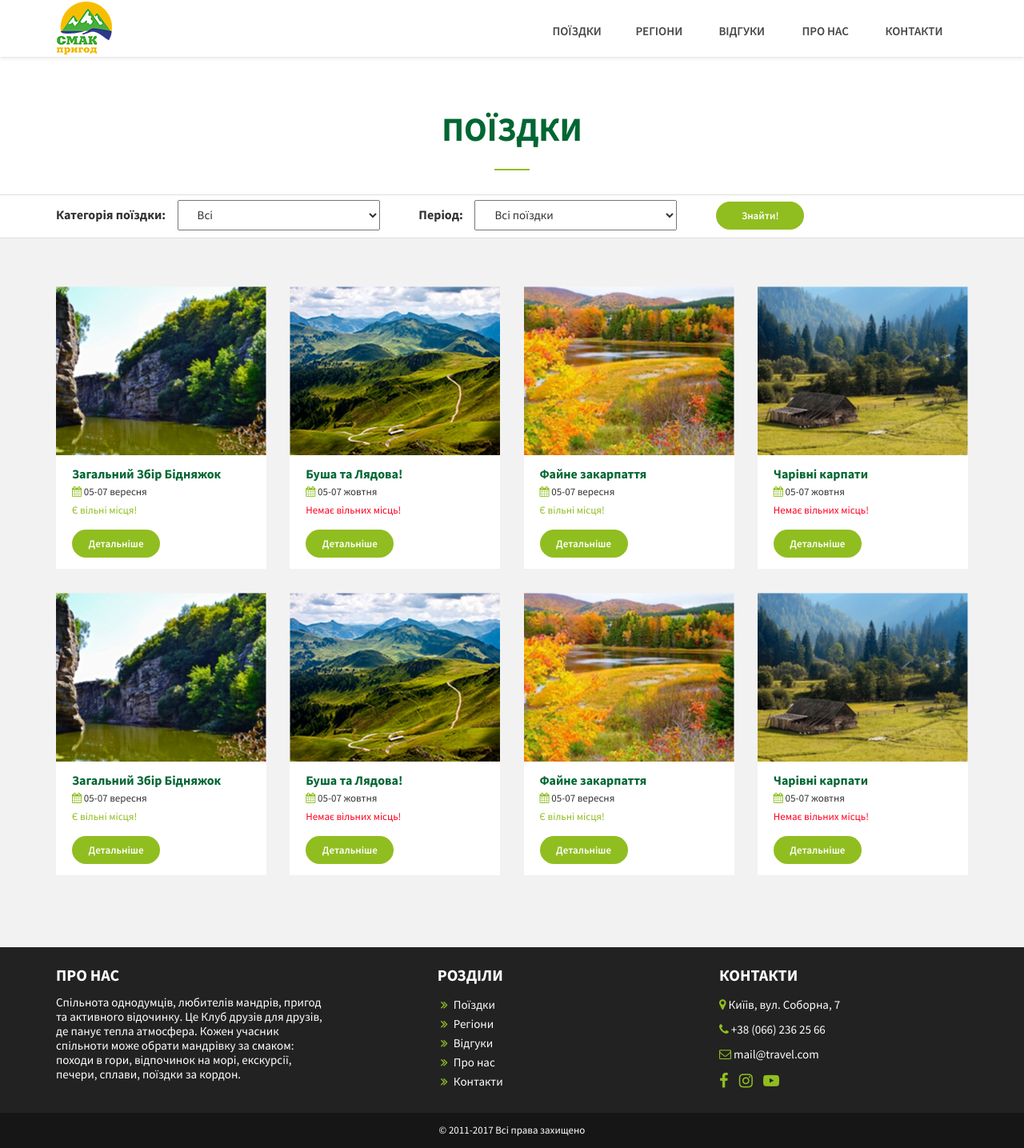
After one commit to KRO94/Tourism, a PHP site: page /poizdku.php in a window 1280 px wide. The commit adds this page. Shown: the whole page at 80% size. Run offline with PHP 8.4, Linux system fonts and the light colour scheme.

Commit message:
travel page

```diff
--- a/css/style.css
+++ b/css/style.css
@@ -70,6 +70,11 @@ p, hr, ol, ul {
 :focus::-moz-placeholder          {color: transparent}
 :focus:-moz-placeholder           {color: transparent}
 :focus:-ms-input-placeholder      {color: transparent}
+
+::selection {
+	background: #90BE20;
+	color: #ffffff;
+}
 /*--------------HEADER START--------------*/
 header {
 	position: relative;
@@ -741,3 +746,114 @@ footer {
 			width: 23.15%;
 		}
 /*---------------GALLERY-PAGE END---------------*/
+
+/*--------------TRAVEL-PAGE START--------------*/
+.travel-page {
+	position: relative;
+	width: 100%;
+	padding: 60px 0 0;
+}
+	.travel-page .block-form {
+		margin-top: 30px;
+		padding: 5px 0;
+		border-top: 1px solid #DDDDDD;
+		border-bottom: 1px solid #DDDDDD;
+	}
+		.travel-page .block-form form {
+			line-height: 38px;
+		}
+			.travel-page .block-form form select {
+				position: relative;
+				font-size: 1.5rem;
+				height: 38px;
+				text-indent: 20px;
+				max-width: 253px;
+				width: 22.19%;
+				margin-right: 4%;
+				margin-left: 1%;
+				outline-color: #90be20;
+			}
+			.travel-page .block-form form input {
+				width: 110px;
+				line-height: 35px;
+				font-weight: 600;
+				border: none;
+				font-size: 1.3rem;
+			}
+			.travel-page .block-form form hr {
+				border: none;
+				display: none;
+			}
+	.travel-page .block-travel {
+		position: relative;
+		width: 100%;
+		background: #f2f2f2;
+		padding: 30px 0 90px;
+	}
+		.blockTravel {
+		position: relative;
+		float: left;
+		max-width: 263px;
+		width: 23.07%;
+		margin-top: 30px;
+		margin-right: 2.57%;
+		}
+		.blockTravel:nth-child(4n) {
+			margin-right: 0;
+		}
+			.blockTravel .blockImg {
+				position: relative;
+				display: block;
+				width: 100%;
+				height: 211px;
+				z-index: 1;
+				overflow: hidden;
+			}
+				.blockTravel .blockImg img {
+					position: absolute;
+					top: 50%;
+					left: 50%;
+					transform: translate(-50%, -50%);
+					max-width: 1140px;
+					min-height: 211px;
+				}
+			.blockTravel .blockText {
+				position: relative;
+				width: 100%;
+				padding: 14px 20px;
+				background: #ffffff;
+				line-height: 18px;
+			}
+				.blockTravel .blockText .name {
+					position: relative;
+					display: block;
+					font-weight: 700;
+					color: #016633;
+					white-space: nowrap;
+					overflow: hidden;
+					text-overflow: ellipsis;
+				}
+				.blockTravel .blockText .date {
+					font-size: 1.3rem;
+					margin: 5px 0;
+				}
+					.blockTravel .blockText .date i{
+						color: #90be20;
+					}
+				.blockTravel .blockText .info {
+					font-size: 1.3rem;
+				}
+				.blockTravel .blockText .info .ok{
+					color: #90BE20;
+				}
+				.blockTravel .blockText .info .error{
+					color: #FF0020;
+				}
+				.blockTravel .blockText .more {
+					font-weight: 600;
+					font-size: 1.3rem;
+					line-height: 35px;
+					max-width: 110px;
+					margin-top: 15px;
+				}
+/*---------------TRAVEL-PAGE END---------------*/
--- a/footer.php
+++ b/footer.php
@@ -8,7 +8,7 @@
 					<div class="block block_2">
 						<div class="mini-title">РОЗДІЛИ</div>
 						<ul class="menu">
-							<li><a href="#">Поїздки</a></li>
+							<li><a href="poizdku.php">Поїздки</a></li>
 							<li><a href="#">Регіони</a></li>
 							<li><a href="#">Відгуки</a></li>
 							<li><a href="#">Про нас</a></li>
--- a/header.php
+++ b/header.php
@@ -31,7 +31,7 @@
 				<a href="./" class="logo leftBlock"><img src="img/logo.png" alt="" class="img-responsive"></a>
 				<div class="mobile-menu rightBlock"><i class="fa fa-bars" aria-hidden="true"></i></div>
 				<ul class="menu rightBlock">
-					<li><a href="#">ПОЇЗДКИ</a></li>
+					<li><a href="poizdku.php">ПОЇЗДКИ</a></li>
 					<li><a href="#">РЕГІОНИ</a></li>
 					<li><a href="#">ВІДГУКИ</a></li>
 					<li><a href="#">ПРО НАС</a></li>
--- /dev/null
+++ b/pages/poizdku_page.php
@@ -0,0 +1,118 @@
+<div class="travel-page">
+	<div class="container">
+		<div class="title">поїздки<hr></div>
+	</div>
+	<div class="block-form">
+		<div class="container">
+			<form method="get">
+					<label for="category">Категорія поїздки:</label>
+					<select name="category" id="category">
+						<option value="1">Всі</option>
+						<option value="2">Найближчі подорожі</option>
+						<option value="3">Шкільні та студентські тури</option>
+					</select>
+					<hr>
+					<label for="period">Період:</label>
+					<select name="period" id="period">
+						<option value="1">Всі поїздки</option>
+						<option value="2">Найближчі подорожі</option>
+						<option value="3">Шкільні та студентські тури</option>
+					</select>
+					<hr>
+					<input type="submit" class='press-btn' value="Знайти!">
+			</form>
+		</div>
+	</div>
+	<div class="block-travel">
+		<div class="container">
+			<div class="blockTravel">
+				<a href="#" class="blockImg">
+					<img src="img/graphic_1_bg.png" alt="" class="img-responsive">
+				</a>
+				<div class="blockText">
+					<a href="#" class="name">Загальний Збір Бідняжок</a>
+					<div class="date"><i class="fa fa-calendar" aria-hidden="true"></i> 05-07 вересня</div>
+					<div class="info"><span class="ok">Є вільні місця!</span></div>
+					<a href="#" class="more press-btn">Детальніше</a>
+				</div>
+			</div>
+			<div class="blockTravel">
+				<a href="#" class="blockImg">
+					<img src="img/travel_2_bg.png" alt="" class="img-responsive">
+				</a>
+				<div class="blockText">
+					<a href="#" class="name">Буша та Лядова!</a>
+					<div class="date"><i class="fa fa-calendar" aria-hidden="true"></i> 05-07 жовтня</div>
+					<div class="info"><span class="error">Немає вільних місць!</span></div>
+					<a href="#" class="more press-btn">Детальніше</a>
+				</div>
+			</div>
+			<div class="blockTravel">
+				<a href="#" class="blockImg">
+					<img src="img/graphic_3_bg.png" alt="" class="img-responsive">
+				</a>
+				<div class="blockText">
+					<a href="#" class="name">Файне закарпаття</a>
+					<div class="date"><i class="fa fa-calendar" aria-hidden="true"></i> 05-07 вересня</div>
+					<div class="info"><span class="ok">Є вільні місця!</span></div>
+					<a href="#" class="more press-btn">Детальніше</a>
+				</div>
+			</div>
+			<div class="blockTravel">
+				<a href="#" class="blockImg">
+					<img src="img/travel_4_bg.png" alt="" class="img-responsive">
+				</a>
+				<div class="blockText">
+					<a href="#" class="name">Чарівні карпати</a>
+					<div class="date"><i class="fa fa-calendar" aria-hidden="true"></i> 05-07 жовтня</div>
+					<div class="info"><span class="error">Немає вільних місць!</span></div>
+					<a href="#" class="more press-btn">Детальніше</a>
+				</div>
+			</div>
+			<div class="blockTravel">
+				<a href="#" class="blockImg">
+					<img src="img/graphic_1_bg.png" alt="" class="img-responsive">
+				</a>
+				<div class="blockText">
+					<a href="#" class="name">Загальний Збір Бідняжок</a>
+					<div class="date"><i class="fa fa-calendar" aria-hidden="true"></i> 05-07 вересня</div>
+					<div class="info"><span class="ok">Є вільні місця!</span></div>
+					<a href="#" class="more press-btn">Детальніше</a>
+				</div>
+			</div>
+			<div class="blockTravel">
+				<a href="#" class="blockImg">
+					<img src="img/travel_2_bg.png" alt="" class="img-responsive">
+				</a>
+				<div class="blockText">
+					<a href="#" class="name">Буша та Лядова!</a>
+					<div class="date"><i class="fa fa-calendar" aria-hidden="true"></i> 05-07 жовтня</div>
+					<div class="info"><span class="error">Немає вільних місць!</span></div>
+					<a href="#" class="more press-btn">Детальніше</a>
+				</div>
+			</div>
+			<div class="blockTravel">
+				<a href="#" class="blockImg">
+					<img src="img/graphic_3_bg.png" alt="" class="img-responsive">
+				</a>
+				<div class="blockText">
+					<a href="#" class="name">Файне закарпаття</a>
+					<div class="date"><i class="fa fa-calendar" aria-hidden="true"></i> 05-07 вересня</div>
+					<div class="info"><span class="ok">Є вільні місця!</span></div>
+					<a href="#" class="more press-btn">Детальніше</a>
+				</div>
+			</div>
+			<div class="blockTravel">
+				<a href="#" class="blockImg">
+					<img src="img/travel_4_bg.png" alt="" class="img-responsive">
+				</a>
+				<div class="blockText">
+					<a href="#" class="name">Чарівні карпати</a>
+					<div class="date"><i class="fa fa-calendar" aria-hidden="true"></i> 05-07 жовтня</div>
+					<div class="info"><span class="error">Немає вільних місць!</span></div>
+					<a href="#" class="more press-btn">Детальніше</a>
+				</div>
+			</div>
+		</div>
+	</div>
+</div>
--- /dev/null
+++ b/poizdku.php
@@ -0,0 +1,5 @@
+	<?php require_once 'header.php'; ?>
+
+	<?php require_once 'pages/poizdku_page.php'; ?>
+
+	<?php require_once 'footer.php'; ?>
```
Also changed, not shown: css/media.css (+57 -0 lines), img/travel_1_bg.png (added), img/travel_2_bg.png (added), img/travel_3_bg.png (added), img/travel_4_bg.png (added).
